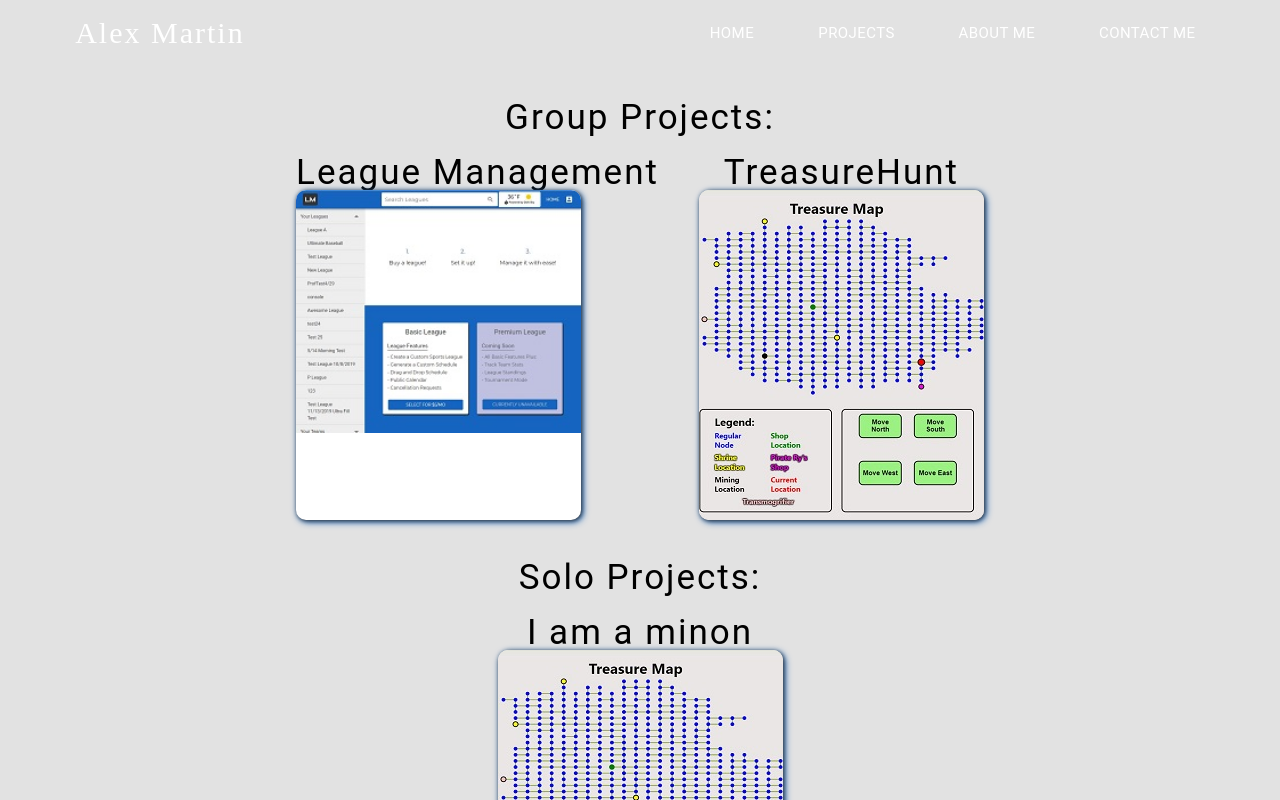
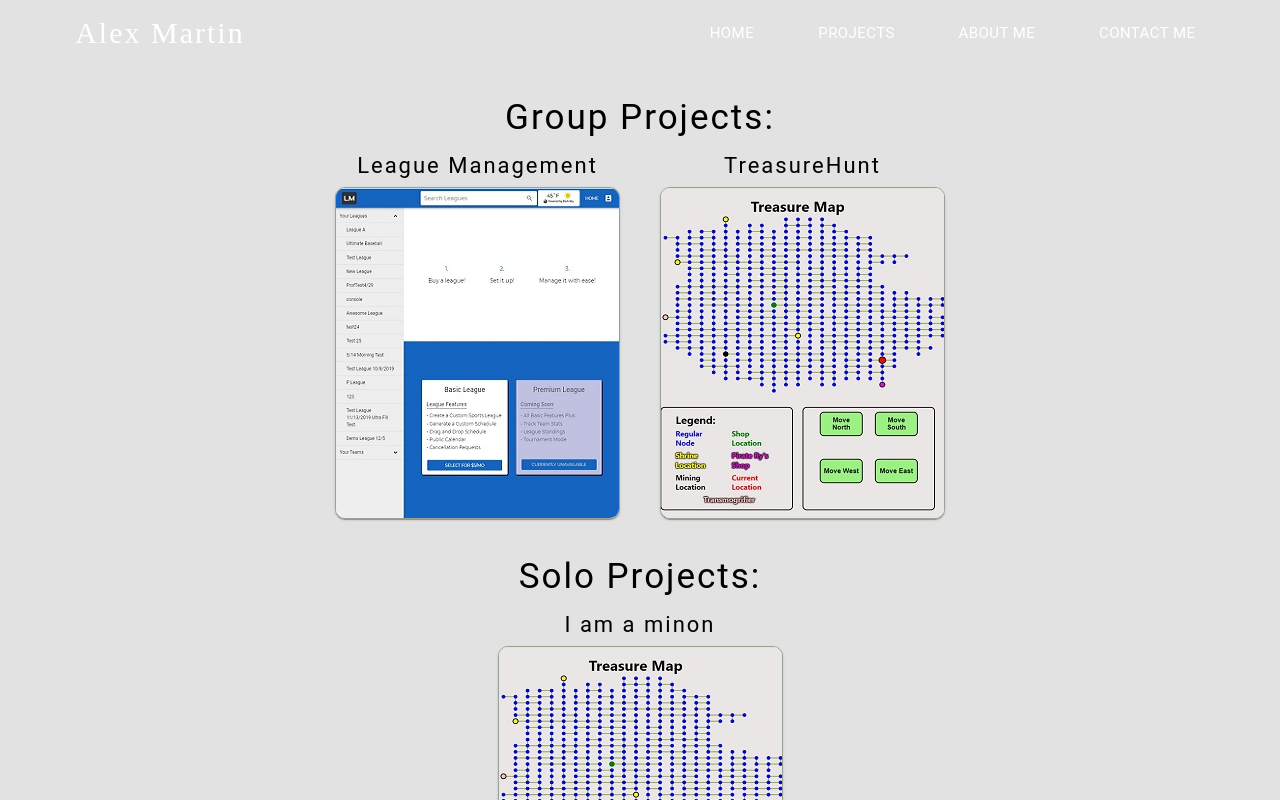
Before and after one commit to atonymartin20/Portfolio, a React (Create React App) app: page /projects in a window 1280 px wide. Shown: the top 800 px of the page. Built offline with nearby package versions, Linux system fonts and the light colour scheme; a web font is replaced by a local one.

Commit message:
Front of Card styled and working correctly

```diff
--- a/src/Components/Projects/projectCard.js
+++ b/src/Components/Projects/projectCard.js
@@ -16,9 +16,8 @@ const styles = theme => ({
         display: 'flex',
         flexWrap: 'wrap',
         justifyContent: 'center',
-        boxShadow: '1px 1px 4px #333, 2px 2px 7px #1565c0',
+        border: '1px solid #9AA297',
         minHeight: '330px',
-        // backgroundColor: '#1565c0dd',
         padding: 0,
         margin: 0,
         height: 'auto',
@@ -37,12 +36,15 @@ const styles = theme => ({
         backgroundColor: '#E2ECF7',
         padding: 0,
         margin: 0,
-        marginRight: -35,
+        // marginRight: -35,
         height: 'auto'
     },
     container: {
         width: '100%',
-        padding: '15px'
+        padding: '15px',
+        fontSize: '1.5rem',
+        display: 'flex',
+        flexWrap: 'wrap',
     },
     textField: {
         borderRadius: 6,
@@ -55,13 +57,8 @@ const styles = theme => ({
         position: 'relative'
     },
     title: {
-        fontSize: '1.6rem',
-        display: 'flex',
-        justifyContent: 'space-between',
-        fontFamily: 'Montserrat',
-        color: 'white',
-        textShadow: '1px 2px 3px #111',
-        marginBottom: 8
+        fontSize: '2.2rem',
+        marginBottom: 10
     },
     button: {
         backgroundColor: '#24D830',
@@ -78,24 +75,6 @@ const styles = theme => ({
         borderBottom: '1px solid #999',
         fontSize: '1rem'
     },
-    media: {
-        height: 0,
-        paddingTop: '56.25%', // 16:9,
-        marginTop: '30'
-    },
-    record: {
-        display: 'flex',
-        backgroundColor: 'white',
-        borderRadius: 7,
-        color: '#333',
-        marginTop: 12,
-        textShadow: '1px 1px 2px #aaa'
-    },
-    recordContent: {
-        fontSize: '.9rem',
-        marginRight: 10,
-        padding: '10px 5px'
-    },
 });
 
 class ProjectCard extends React.Component {
@@ -103,7 +82,8 @@ class ProjectCard extends React.Component {
         name: this.props.name,
         id: this.props.id,
         picture: this.props.picture,
-        text: this.props.text,
+        github: this.props.github,
+        deployedLink: this.props.deployedLink,
         isFlipped: false,
     };
 
@@ -131,26 +111,22 @@ class ProjectCard extends React.Component {
 
     render() {
         const { classes } = this.props;
-        const { name, picture } = this.state;
+        const { name, picture, github, deployedLink } = this.state;
         return (
             <div>
-                <h1>{name}</h1>
+                <h1 className={classes.title} onClick={this.ClickHandler}>{name}</h1>
                 <ReactCardFlip
                     isFlipped={this.state.isFlipped}
                     flipDirection="horizontal"
                 >
                     <Card className={classes.cardFront} key="front" onClick={this.ClickHandler}>
-                        <img src={picture} width='100%' height='100%' />
-                        {/* <CardContent className={classes.container}> */}
-                            {/* <Typography className={classes.title}>
-                                {name}
-                            </Typography> */}
-                        {/* </CardContent> */}
+                        <img src={picture} />
                     </Card>
 
                     <Card className={classes.cardBack} key="back">
                         <CardContent className={classes.container}>
-
+                            <span>{github}</span>
+                            {deployedLink}
                         </CardContent>
                         <CardActions>
                             <Button
--- a/src/Components/Projects/projectCardList.js
+++ b/src/Components/Projects/projectCardList.js
@@ -18,8 +18,8 @@ const styles = theme => ({
 class ProjectCardList extends React.Component {
     state = {
         groupProjects: [
-            { id: 1, name: 'League Management', picture: require('./images/LeagueManagement.jpg') },
-            { id: 2, name: 'TreasureHunt', picture: require('./images/TreasureHunt.jpg')}
+            { id: 1, name: 'League Management', picture: require('./images/LeagueManagement.jpg'), github: 'https://github.com/Lambda-School-Labs/labspt2-league-management', deployedLink: 'https://leaguemanagement.netlify.com/' },
+            { id: 2, name: 'TreasureHunt', picture: require('./images/TreasureHunt.jpg'), github: 'https://github.com/atonymartin20/TreasureHunt', deployedLink: 'https://dazzling-tesla-7c91b1.netlify.com/'}
         ],
         soloProjects: [
             { id: 1, name: 'I am a minon', picture: require('./images/TreasureHunt.jpg') }
@@ -40,7 +40,8 @@ class ProjectCardList extends React.Component {
                                             id={project.id}
                                             name={project.name}
                                             picture={project.picture}
-                                            text={project.text}
+                                            github={project.github}
+                                            deployedLink={project.deployedLink}
                                         />
                                     </Grid>
                                 ))}
@@ -63,7 +64,8 @@ class ProjectCardList extends React.Component {
                                             id={project.id}
                                             name={project.name}
                                             picture={project.picture}
-                                            text={project.text}
+                                            github={project.github}
+                                            deployedLink={project.deployedLink}
                                         />
                                     </Grid>
                                 ))}
```
Also changed, not shown: src/Components/Projects/images/LeagueManagement.jpg.
